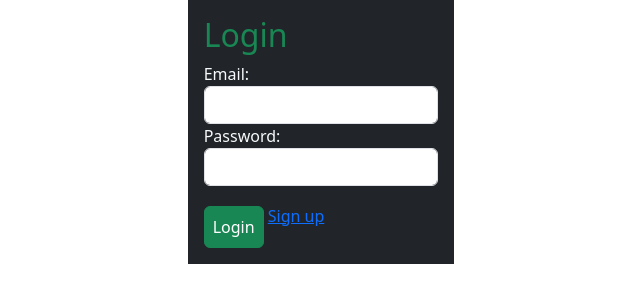
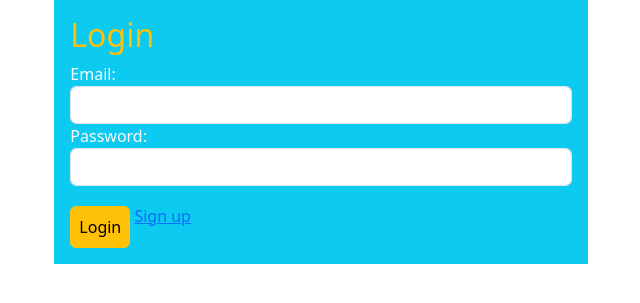
Before and after one commit to CrystalizedbyDesign/lotus_flower, a Python web app: template flask_app/templates/login.html in a window 1280 px wide. Shown: the top 303 px of the page, without its empty margins (319-959 px from the left). Run offline with Jinja, Linux system fonts and the light colour scheme; the template is opened without the code that fills it, so the values that code supplies are empty.

Commit message:
Updated several files

```diff
--- a/flask_app/static/style.css
+++ b/flask_app/static/style.css
@@ -14,18 +14,28 @@ margin-right: 20px;
 }
 
 #login_form{
-
-    width: 50%;
+    margin-top: 20px;
+    width: 100%;
 }
 .btn{
     margin-top: 20px;
 }
 
+#affirmation_form, #gratitude_form, #intentions_form{
+    padding-top: 20px;
+
+}
 
 #affirmation_form{
     background-color: blueviolet;
-    padding-top: 20px;
-    padding-bottom: 20px;
+
+}
+#gratitude_form{
+    background-color: rgb(43, 165, 226);
+
+}
+#intentions_container{
+    background-color: rgb(43, 226, 183);
 }
 
 h1{
--- a/flask_app/templates/affirmations.html
+++ b/flask_app/templates/affirmations.html
@@ -7,7 +7,6 @@
     <link rel="stylesheet" href="https://stackpath.bootstrapcdn.com/bootstrap/4.3.1/css/bootstrap.min.css"
     integrity="sha384-ggOyR0iXCbMQv3Xipma34MD+dH/1fQ784/j6cY/iJTQUOhcWr7x9JvoRxT2MZw1T" crossorigin="anonymous">
     <link rel="stylesheet" type="text/css" href="{{ url_for('static', filename='style.css') }}">
-</head>
 </head>
 <body>
     <nav>
@@ -25,13 +24,13 @@
                 <p>You are not logged in. Please log in to access the dashboard.</p>
             {% endif %}
 
-            <form action="/user/create_affirmations" method="POST" class="text-center col-5 text-dark">
+            <form action="/user/create_affirmation" method="POST" class="text-center col-5 text-dark">
                 <div class="form-group">
                     <h6>Enter 3 Positive Affirmations for today!!!</h6>
                     <label for="share_affirmation_1"></label>
                     <textarea class="form-control" id="share_affirmation_1" rows="7">Example textarea</textarea>
                     <br>
-                    <input class="btn btn-warning" type="submit" value="Share">
+                    <a href="/share_affirmation" class="btn btn-warning" type="submit" value="Share">Share</a>
                 </div>
                 <br>
                 <div class="form-group">
@@ -39,6 +38,7 @@
                     <label for="share_affirmation_2"> </label>
                     <textarea class="form-control" id="share_affirmation_2" rows="7">Example textarea</textarea>
                 </div>
+                <input class="btn btn-warning" value="Journal Entry" type="submit">
             </form>
         </div>
     </div>
--- a/flask_app/templates/login.html
+++ b/flask_app/templates/login.html
@@ -9,9 +9,9 @@
     <title>Lotus Flower</title>
 </head>
 <body>
-    <div id="login_form">
-        <form action="/login" class="bg-dark text-left mx-auto col-5 flex p-3" method="post">
-            <h2 class="text-success">Login</h2>
+    <div id="login_form_container">
+        <form action="/login" class="bg-info text-left mx-auto col-5 flex p-3" method="post">
+            <h2 class="text-warning">Login</h2>
             {% with messages = get_flashed_messages(category_filter=['login']) %}
                 {% if messages %}
                     <div class="alert alert-danger" role="alert">
@@ -30,8 +30,8 @@
                 <label for="password" >Password: </label>
                 <input type="password" class="form-control" name="password" id="password" row-6>
             </div>
-            <input type="submit" value="Login"  class="btn btn-success p-2">
-            <a href="/sign_up" id="sign_up" class="text-rt">Sign up</a>
+            <input type="submit" value="Login"  class="btn btn-warning p-2">
+            <a href="/sign_up" id="sign_up">Sign up</a>
         </form>
     </div>
 </body>
--- a/flask_app/templates/sign_up.html
+++ b/flask_app/templates/sign_up.html
@@ -11,7 +11,7 @@
 <body>
     <div id="container" class="grid text-left">
         <div id="sign_up_form">
-            <form action="/sign_up" class="bg-dark text-primary text-left mx-auto col-5 flex justify-center p-3" method="post">
+            <form action="/sign_up" class="bg-info text-warning text-left mx-auto col-5 flex justify-center p-3" method="post">
                 <div class="survey">
                     <h2>Lotus Flower</h2>
                     {% with messages = get_flashed_messages(category_filter=['sign_up']) %}
@@ -54,7 +54,7 @@
                         <label for="confirm_password" >Confirm Password: </label>
                         <input class="form-control" type="password"  name="confirm_password" id="confirm_password">
                     </div>
-                    <input type="submit" value="Sign up" id="sign_up" class="btn btn-primary p-2">
+                    <input type="submit" value="Sign up" id="sign_up" class="btn btn-warning p-2">
                     <a href="/" id="back">Back</a>
                 </div>
             </form>
```
Also changed, not shown: flask_app/templates/dashboard.html (+11 -11 lines), flask_app/templates/gratitude.html (+9 -10 lines), flask_app/templates/intentions.html (+7 -10 lines).
